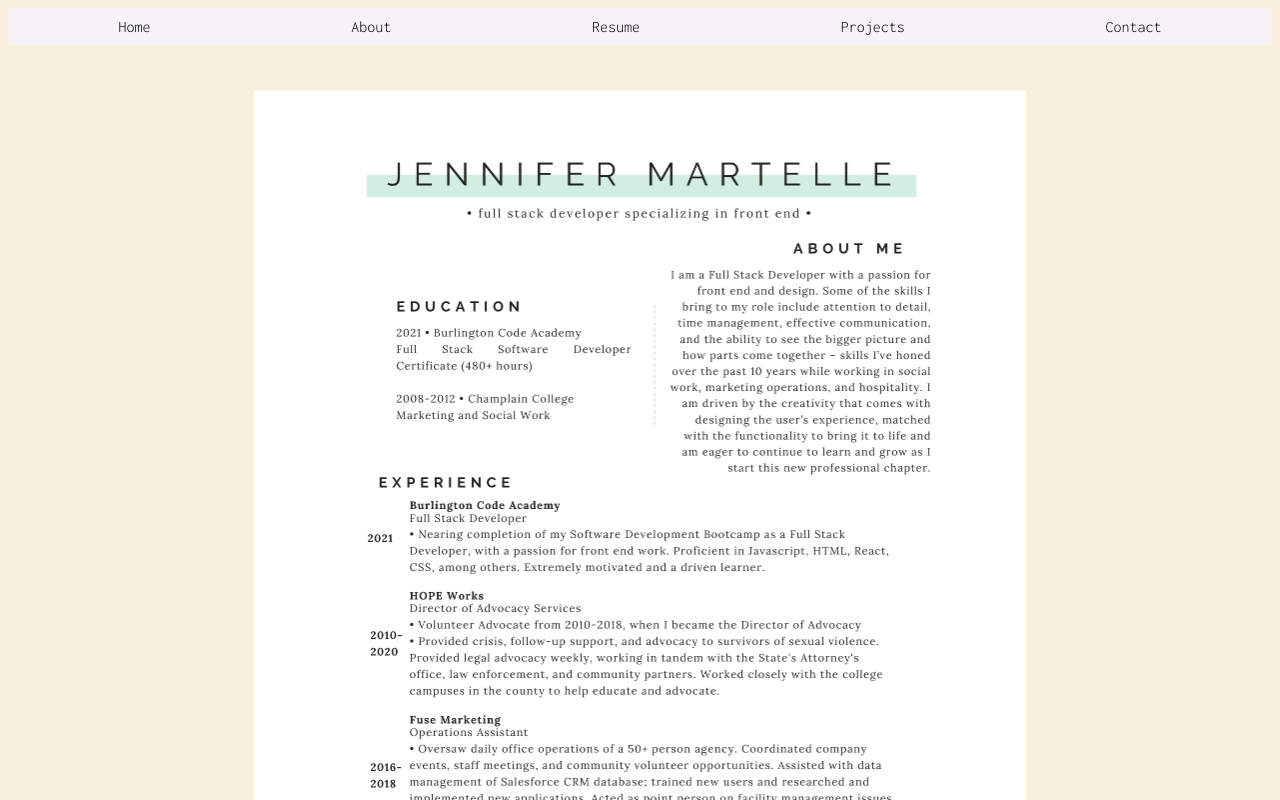
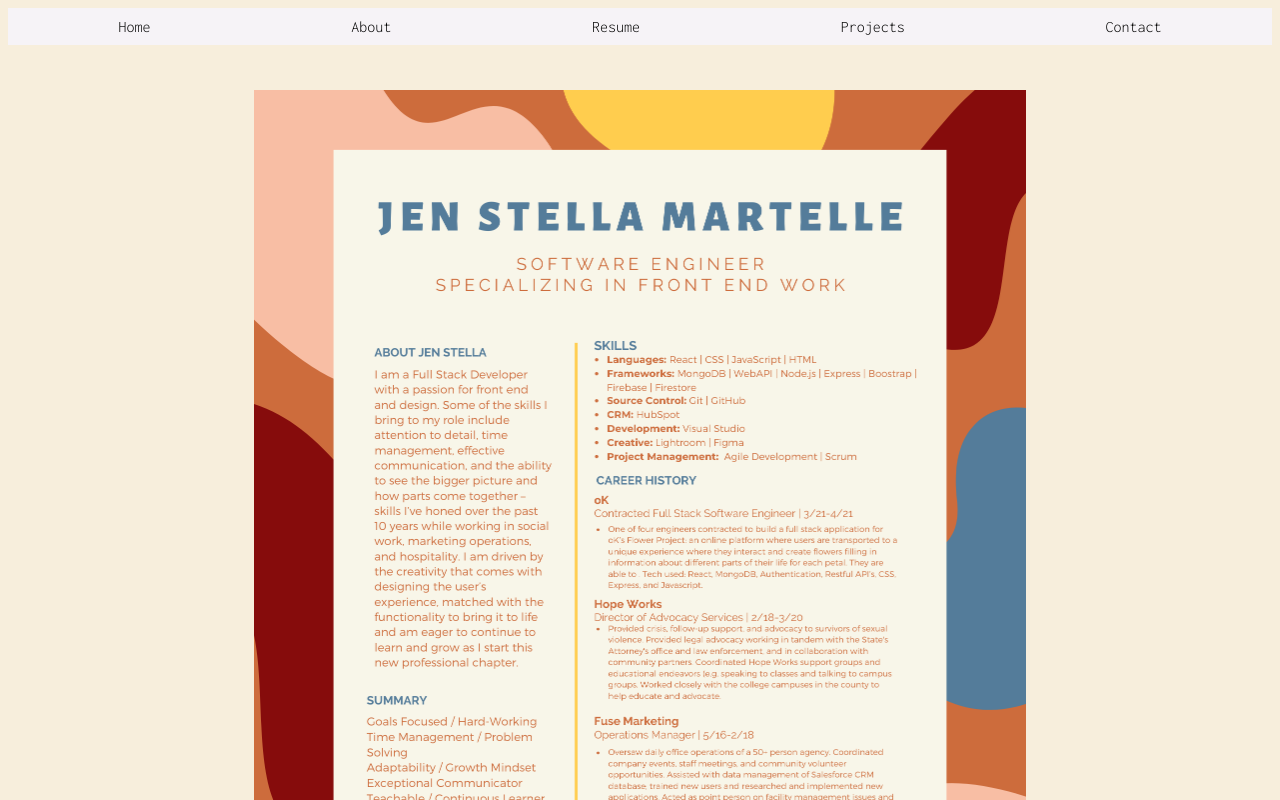
Before and after one commit to jenstella/portfolio, a React (Create React App) app: page /resume in a window 1280 px wide. Shown: the top 800 px of the page. Built offline with nearby package versions, Linux system fonts and the light colour scheme; a web font is replaced by a local one.

Commit message:
updated resume

```diff
--- a/src/components/Resume.js
+++ b/src/components/Resume.js
@@ -1,15 +1,16 @@
 import React from "react";
-import myresume from "../Images/myresume.png";
+import JenStellaResume from "../Images/JenStellaResume.pdf";
+import resumepng from "../Images/resumepng.png";
 
-let jenResume = myresume;
+let jenResume = resumepng;
 
 export default function Resume() {
   return (
     <div id="resume">
       <img src={jenResume} alt="resume" height="1000px" />
       <br></br>
-      <a href="../Images/myresume.png" download>
-  <img src="../images/myresume.png" alt="Download a copy of my resume by clicking here" style={{textDecoration: "none"}}/>
+      <a href={jenResume} download>
+  <img src="../Images/JenStellaResume.pdf" alt="Download a copy of my resume by clicking here" style={{textDecoration: "none"}}/>
 </a>
 {/* get the download link to work */}
     </div>
```
Also changed, not shown: src/Images/resumepng.png (added), 1 other file (tests, documents, lock files or other folders).
